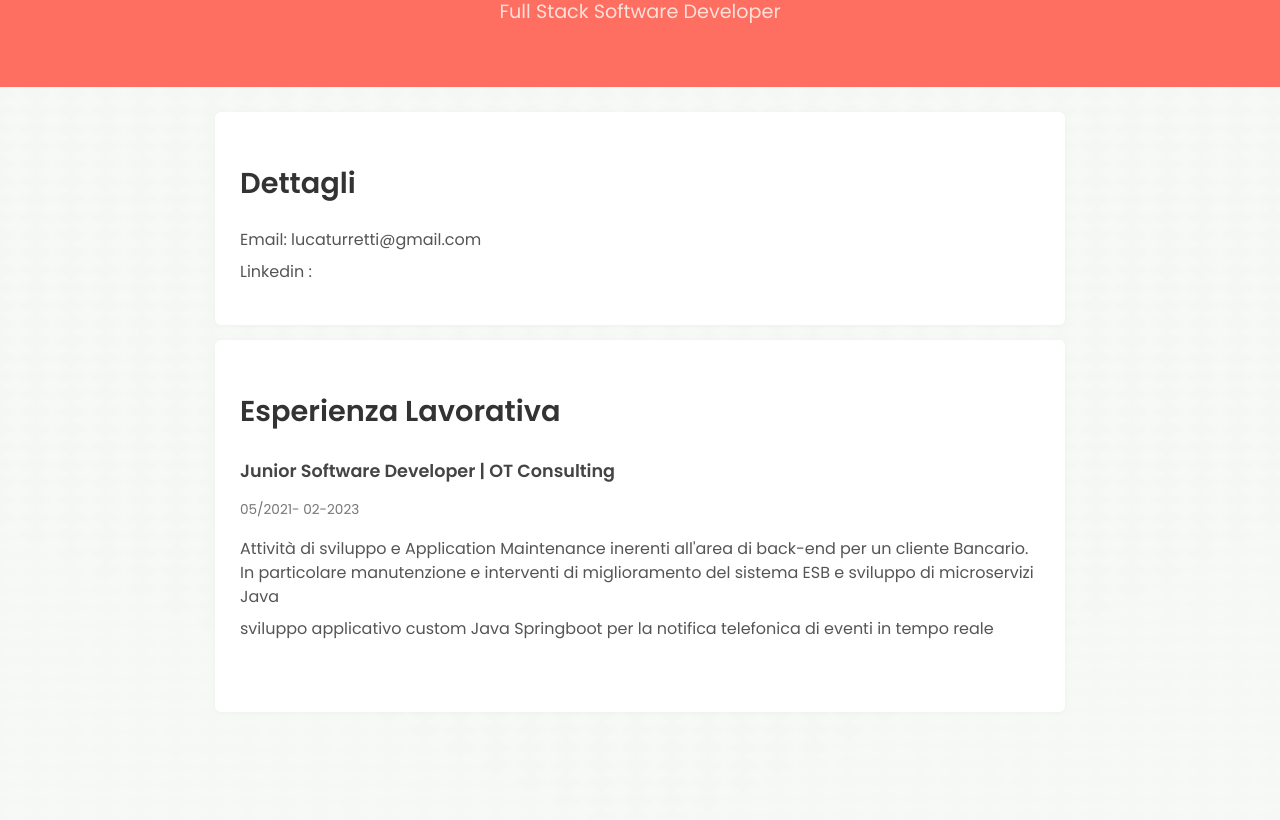
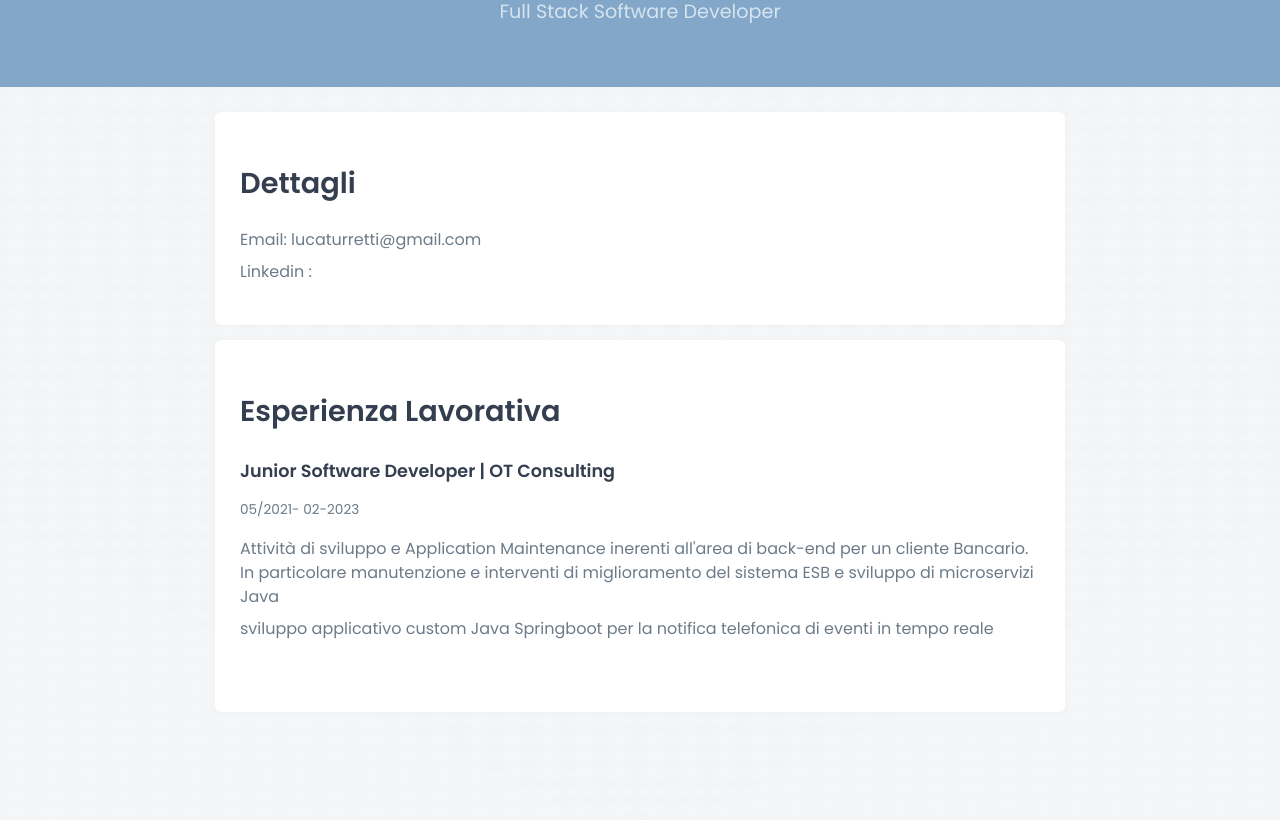
Before and after one commit to Turrett/Turrett.github.io, a plain HTML site: page index.html in a window 1280 px wide. Shown: the part 153-973 px from the top of the page. Drawn offline with Linux system fonts and the light colour scheme.

Commit message:
Updated index.html title and modified style.css for improved aesthetics, including background colors, text colors, and hover effects.

```diff
--- a/index.html
+++ b/index.html
@@ -2,7 +2,7 @@
 <html lang="it">
 <head>
     <meta charset="UTF-8">
-    <title>Il Mio Curriculum</title>
+    <title>CV Luca Turretti</title>
     <link rel="stylesheet" href="style.css">
     <link href="https://fonts.googleapis.com/css2?family=Poppins:wght@300;400;600&display=swap" rel="stylesheet">
 </head>
--- a/style.css
+++ b/style.css
@@ -2,12 +2,12 @@ body {
     font-family: 'Poppins', sans-serif;
     line-height: 1.6;
     margin: 0;
-    background-color: #f7f9f7; /* Very light, almost white background */
-    color: #333;
+    background-color: #F4F6F8; /* New: Off-White */
+    color: #333E4F; /* New: Dark Charcoal */
     text-rendering: optimizeLegibility;
-    min-height: 100vh; /* Ensure body takes full height */
+    min-height: 100vh;
     position: relative;
-    overflow-x: hidden; /* Prevent horizontal scroll */
+    overflow-x: hidden;
 }
 
 body::before, body::after {
@@ -20,34 +20,34 @@ body::before, body::after {
     transform: translate(-50%, -50%) rotateX(60deg) rotateZ(45deg);
     background-size: 50px 50px; /* Size of the checkerboard squares */
     z-index: -1;
-    opacity: 0.05; /* Subtle transparency */
+    opacity: 0.08; /* Slightly more visible background */
 }
 
 body::before {
-    background-image: linear-gradient(45deg, #e0e0e0 25%, transparent 25%, transparent 75%, #e0e0e0 75%, #e0e0e0),
-                      linear-gradient(45deg, #e0e0e0 25%, transparent 25%, transparent 75%, #e0e0e0 75%, #e0e0e0);
+    background-image: linear-gradient(45deg, #E8ECF0 25%, transparent 25%, transparent 75%, #E8ECF0 75%, #E8ECF0),
+                      linear-gradient(45deg, #E8ECF0 25%, transparent 25%, transparent 75%, #E8ECF0 75%, #E8ECF0);
     background-position: 0 0, 25px 25px; /* Offset for checkerboard */
 }
 
 body::after {
-    background-image: linear-gradient(-45deg, #d0d0d0 25%, transparent 25%, transparent 75%, #d0d0d0 75%, #d0d0d0),
-                      linear-gradient(-45deg, #d0d0d0 25%, transparent 25%, transparent 75%, #d0d0d0 75%, #d0d0d0);
+    background-image: linear-gradient(-45deg, #D6DBDF 25%, transparent 25%, transparent 75%, #D6DBDF 75%, #D6DBDF),
+                      linear-gradient(-45deg, #D6DBDF 25%, transparent 25%, transparent 75%, #D6DBDF 75%, #D6DBDF);
     background-position: 0 0, 25px 25px; /* Offset for checkerboard */
     transform: translate(-50%, -50%) rotateX(60deg) rotateZ(-45deg); /* Different rotation for second layer */
-    opacity: 0.03;
+    opacity: 0.05;
 }
 
 header {
     text-align: center;
     padding: 40px 20px;
-    background-color: #ff6f61; /* Vibrant, fun color */
+    background-color: #82A7C9; /* New: Dusty Blue */
     color: #fff;
     margin-bottom: 25px;
     box-shadow: none; /* Minimalist: remove shadow */
 }
 
 h1 {
-    color: #fff;
+    color: #FFFFFF; /* New: Pure White */
     font-size: 2.8em;
     margin-bottom: 8px;
     letter-spacing: 1px;
@@ -55,27 +55,27 @@ h1 {
 
 header p {
     font-size: 1.2em;
-    color: #ffe0d9; /* Lighter color for description */
+    color: #D6E4F0; /* New: Lighter Dusty Blue */
     margin-top: 0;
 }
 
 section {
-    background-color: #ffffff;
+    background-color: #FFFFFF; /* New: Pure White */
     margin: 15px auto;
     padding: 25px;
     border-radius: 6px;
-    box-shadow: 0 1px 5px rgba(0, 0, 0, 0.03); /* Lighter, subtle shadow */
+    box-shadow: 0 1px 5px rgba(0, 0, 0, 0.02); /* Adjusted shadow */
     max-width: 800px;
     transition: transform 0.3s ease, box-shadow 0.3s ease; /* Add transition for hover effect */
 }
 
 section:hover {
     transform: translateY(-5px); /* Lift effect on hover */
-    box-shadow: 0 8px 20px rgba(0, 0, 0, 0.1); /* More pronounced shadow */
+    box-shadow: 0 8px 20px rgba(0, 0, 0, 0.08); /* Adjusted hover shadow */
 }
 
 h2 {
-    color: #333;
+    color: #333E4F; /* New: Dark Charcoal */
     border-bottom: none; /* Minimalist: remove underline */
     padding-bottom: 5px;
     margin-bottom: 15px;
@@ -83,13 +83,13 @@ h2 {
 }
 
 a {
-    color: #ff6f61; /* Vibrant link color */
+    color: #FF7F50; /* New: Muted Coral */
     text-decoration: none;
     transition: color 0.3s ease, transform 0.3s ease;
 }
 
 a:hover {
-    color: #ffa07a; /* Lighter on hover */
+    color: #FFA07A; /* Lighter on hover */
     transform: translateY(-2px);
 }
 
@@ -103,13 +103,13 @@ a:hover {
 .esperienza li {
     margin-bottom: 8px;
     line-height: 1.5;
-    color: #555;
+    color: #6C7B8A; /* New: Medium Gray */
 }
 
 .esperienza div {
     margin-bottom: 20px;
     padding-bottom: 10px;
-    border-bottom: 1px dashed #e0e0e0; /* Lighter dashed line */
+    border-bottom: 1px dashed #E0E4E8; /* New: Light Gray-Blue */
 }
 
 .esperienza div:last-child {
@@ -117,13 +117,13 @@ a:hover {
 }
 
 .esperienza h3 {
-    color: #444;
+    color: #333E4F; /* New: Dark Charcoal */
     margin-bottom: 3px;
     font-size: 1.1em;
 }
 
 .esperienza p {
-    color: #777;
+    color: #6C7B8A; /* New: Medium Gray */
     font-size: 0.85em;
     margin-bottom: 8px;
 }
```
